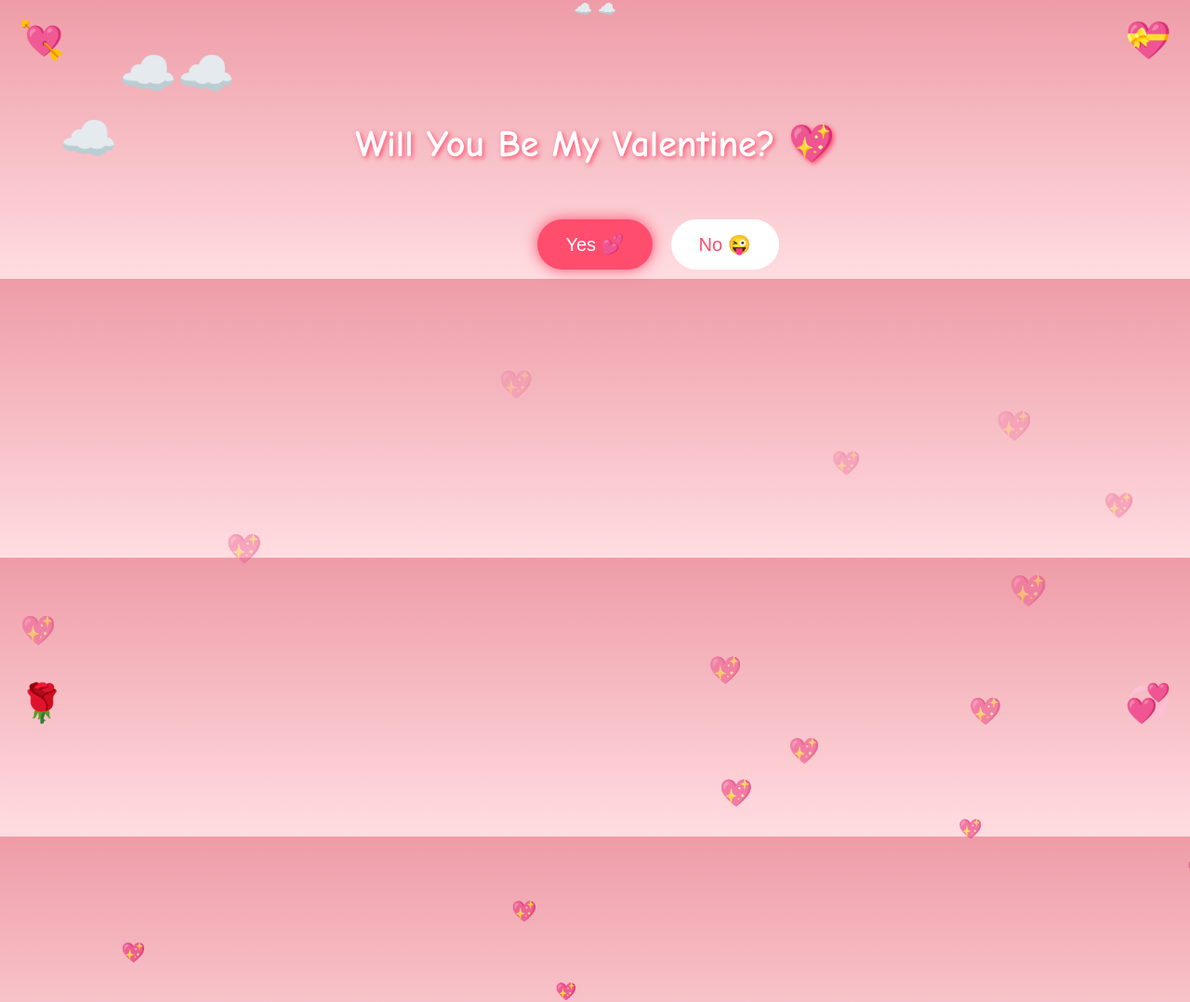
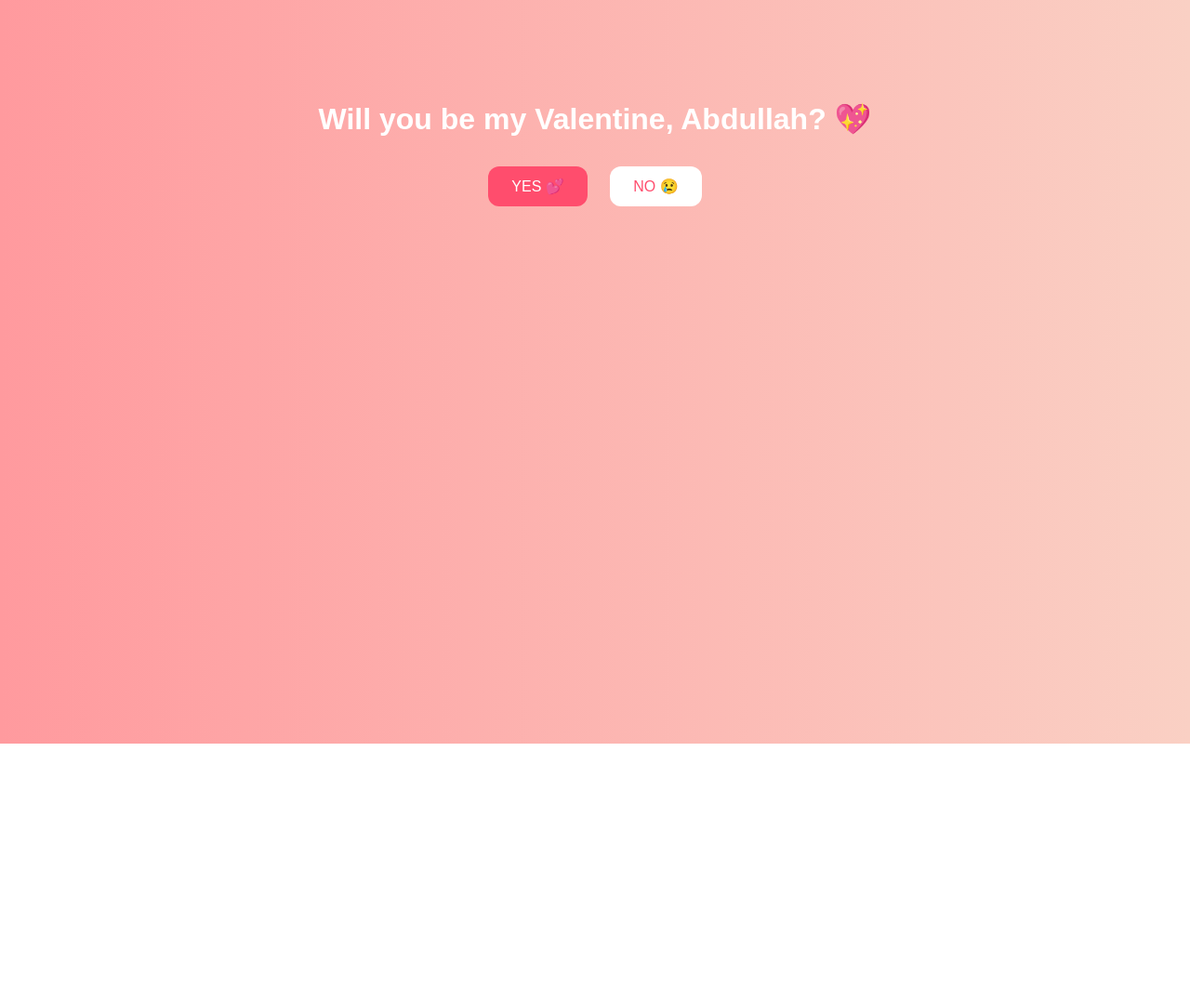
Before and after one commit to zareenhumaira/abdullah, a plain HTML site: page index.html in a window 1280 px wide. Shown: the whole page at 93% size. After the commit the page ends 800 px from the top, so only its background shows below. Drawn offline with Linux system fonts and the light colour scheme.

Commit message:
Update index.html

```diff
--- a/index.html
+++ b/index.html
@@ -1,146 +1,85 @@
 <!DOCTYPE html>
 <html>
 <head>
-  <title>Will You Be My Valentine? 💖</title>
+  <title>Valentine Drama 💖</title>
   <style>
     body {
-      margin: 0;
-      padding: 0;
-      background: linear-gradient(to top, #ffdde1, #ee9ca7);
-      font-family: 'Comic Sans MS', cursive;
       text-align: center;
-      overflow: hidden;
-    }
-
-    h1 {
-      margin-top: 120px;
-      font-size: 40px;
-      color: #fff;
-      text-shadow: 2px 2px 5px #ff4d6d;
-      animation: floatText 3s infinite ease-in-out;
-    }
-
-    @keyframes floatText {
-      0% { transform: translateY(0px); }
-      50% { transform: translateY(-10px); }
-      100% { transform: translateY(0px); }
-    }
-
-    .buttons {
-      margin-top: 40px;
+      font-family: Arial, sans-serif;
+      background: linear-gradient(to right, #ff9a9e, #fad0c4);
+      color: white;
+      padding-top: 80px;
     }
 
     button {
-      padding: 15px 30px;
-      font-size: 20px;
+      padding: 12px 25px;
+      border-radius: 12px;
       border: none;
-      border-radius: 30px;
+      font-size: 16px;
       cursor: pointer;
-      transition: 0.3s;
       margin: 10px;
     }
 
-    #yesBtn {
+    .yes {
       background-color: #ff4d6d;
       color: white;
-      box-shadow: 0 0 15px #ff4d6d;
     }
 
-    #yesBtn:hover {
-      background-color: #ff1e4d;
-      transform: scale(1.1);
+    .no {
+      background-color: white;
+      color: #ff4d6d;
     }
 
-    #noBtn {
-      background-color: white;
-      color: #ff4d6d;
-      position: absolute;
+    img {
+      margin-top: 20px;
+      width: 200px;
+      border-radius: 15px;
     }
-
-    /* Floating hearts */
-    .heart {
-      position: absolute;
-      color: #ff4d6d;
-      font-size: 20px;
-      animation: float 6s linear infinite;
-    }
-
-    @keyframes float {
-      0% {
-        transform: translateY(100vh);
-        opacity: 1;
-      }
-      100% {
-        transform: translateY(-10vh);
-        opacity: 0;
-      }
-    }
-
-    /* Clouds */
-    .cloud {
-      position: absolute;
-      font-size: 50px;
-      animation: moveClouds 30s linear infinite;
-    }
-
-    @keyframes moveClouds {
-      0% { left: -10%; }
-      100% { left: 110%; }
-    }
-
-    .sticker {
-      position: absolute;
-      font-size: 40px;
-    }
-
   </style>
 </head>
-
 <body>
 
-  ☁️<div class="cloud" style="top:50px;">☁️☁️</div>
-  ☁️<div class="cloud" style="top:120px; animation-duration:40s;">☁️</div>
-
-  <div class="sticker" style="top:20px; left:20px;">💘</div>
-  <div class="sticker" style="top:20px; right:20px;">💝</div>
-  <div class="sticker" style="bottom:20px; left:20px;">🌹</div>
-  <div class="sticker" style="bottom:20px; right:20px;">💞</div>
-
-  <h1>Will You Be My Valentine? 💖</h1>
-
-  <div class="buttons">
-    <button id="yesBtn" onclick="sayYes()">Yes 💕</button>
-    <button id="noBtn" onmouseover="moveNo()">No 😜</button>
-  </div>
+<div id="content">
+  <h1>Will you be my Valentine, Abdullah? 💖</h1>
+  <button class="yes" onclick="sayYes()">YES 💕</button>
+  <button class="no" onclick="sayNo()">NO 😢</button>
+</div>
 
 <script>
+let noCount = 0;
 
-  function sayYes() {
-    alert("YAYYY 💖 You just made me the happiest person ever! 💍💘");
+function sayNo() {
+  noCount++;
+
+  if (noCount === 1) {
+    document.getElementById("content").innerHTML = `
+      <h1>Think again 🥺</h1>
+      <button class="yes" onclick="sayYes()">YES 💕</button>
+      <button class="no" onclick="sayNo()">NO 😢</button>
+    `;
   }
+  else if (noCount === 2) {
+    document.getElementById("content").innerHTML = `
+      <h1>You are hurting me 💔</h1>
+      <button class="yes" onclick="sayYes()">YES 💕</button>
+      <button class="no" onclick="sayNo()">NO 😢</button>
+    `;
+  }
+  else if (noCount === 3) {
+    document.getElementById("content").innerHTML = `
+      <h1>Enough... I am crying now 😭</h1>
+      <button class="yes" onclick="sayYes()">YES 💕</button>
+    `;
+  }
+}
 
-  function moveNo() {
-    var x = Math.random() * window.innerWidth;
-    var y = Math.random() * window.innerHeight;
-    var noBtn = document.getElementById("noBtn");
-    noBtn.style.left = x + "px";
-    noBtn.style.top = y + "px";
-  }
-
-  // Create floating hearts
-  setInterval(function() {
-    var heart = document.createElement("div");
-    heart.classList.add("heart");
-    heart.innerHTML = "💖";
-    heart.style.left = Math.random() * 100 + "vw";
-    heart.style.fontSize = Math.random() * 20 + 15 + "px";
-    document.body.appendChild(heart);
-
-    setTimeout(function() {
-      heart.remove();
-    }, 6000);
-  }, 300);
-
+function sayYes() {
+  document.getElementById("content").innerHTML = `
+    <h1>YAYYY I knew it Abdullah 💖</h1>
+    <p>You are my forever person 🥰</p>
+    <img src="https://media.giphy.com/media/MDJ9IbxxvDUQM/giphy.gif">
+  `;
+}
 </script>
 
 </body>
```
